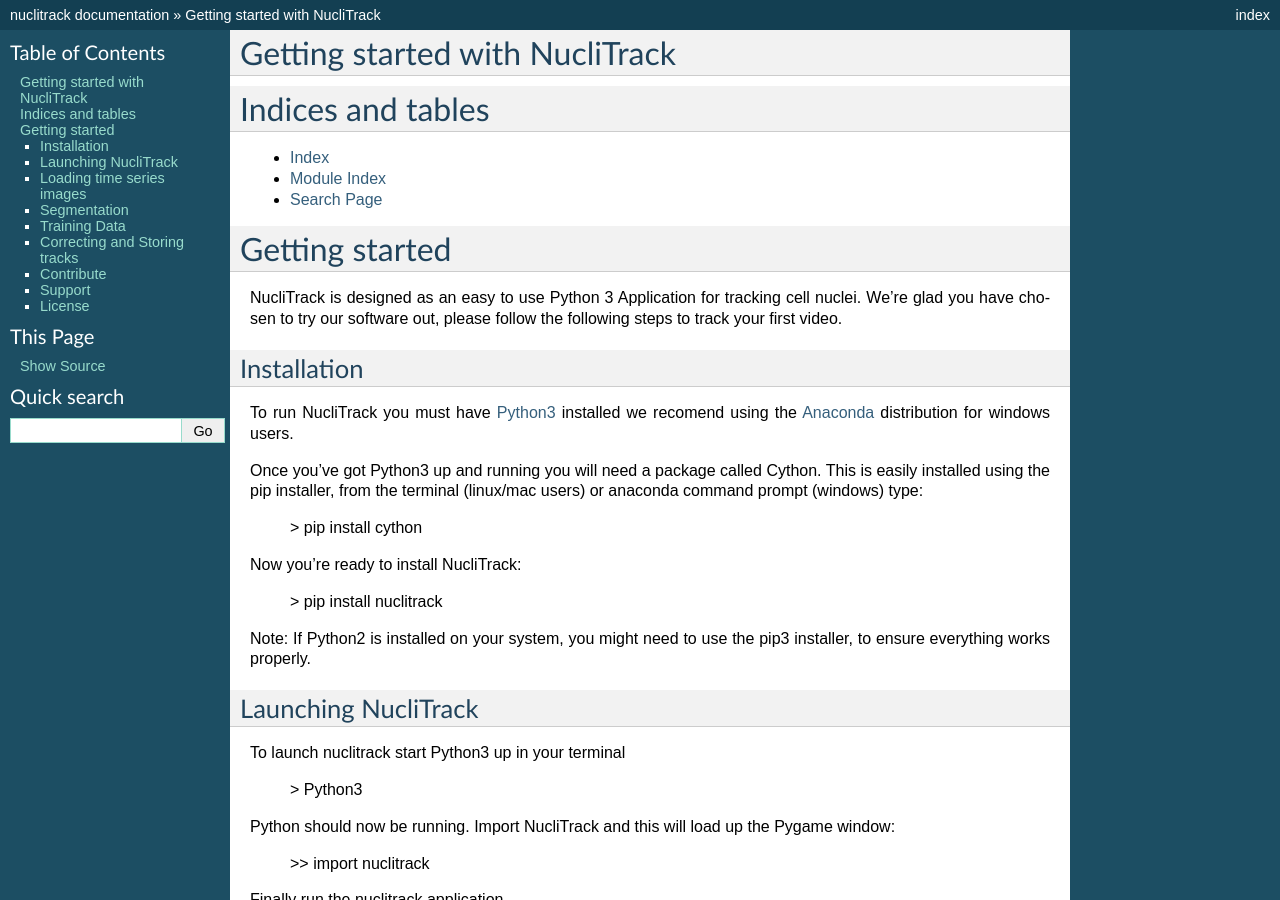
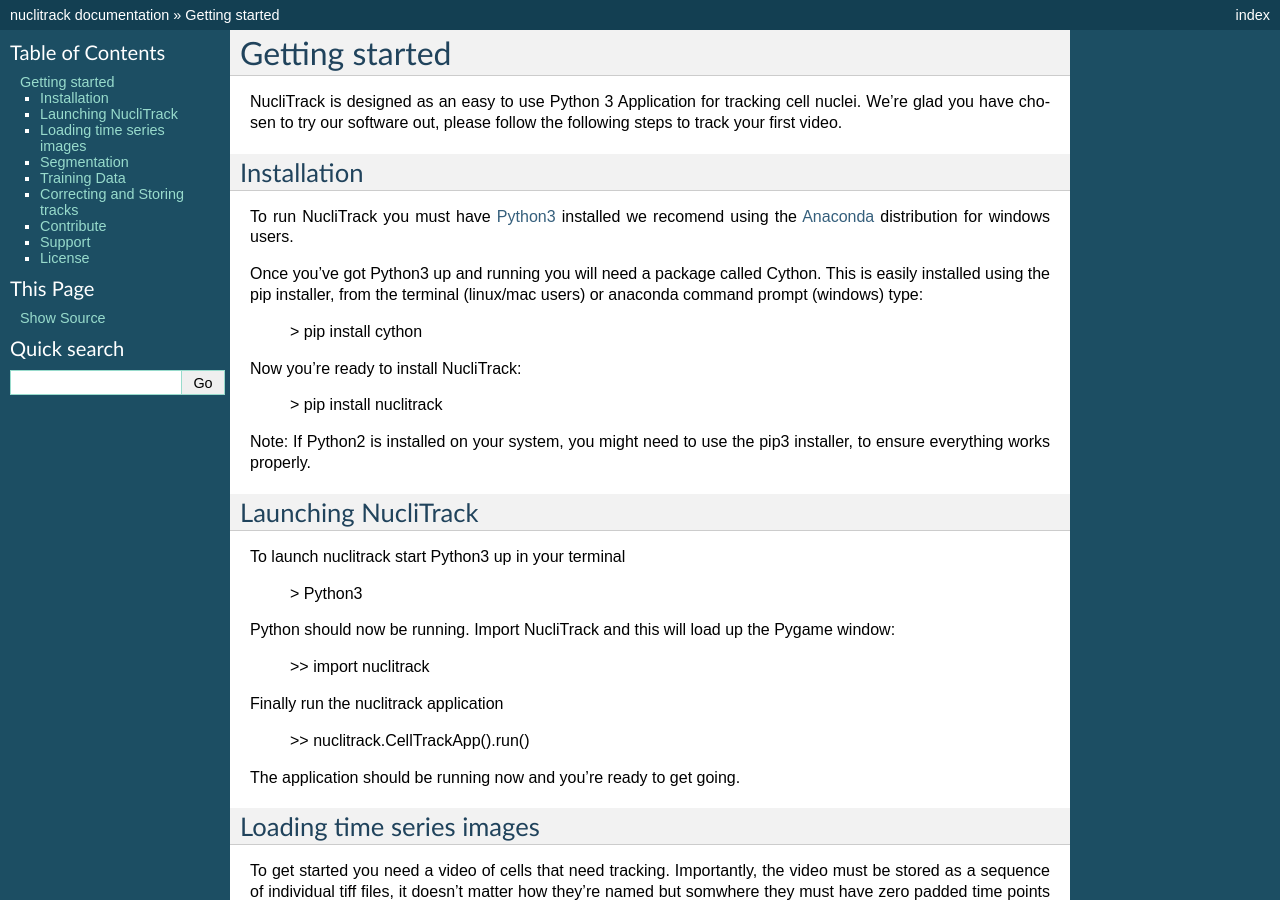
Before and after one commit to samocooper/nuclitrack, a Sphinx documentation site: the page built from docs/index.rst, in a window 1280 px wide and 900 px high. Built offline with Sphinx 7.4.7, drawn with Linux system fonts in a browser that asks for light colours; some of the changed text lies outside the part shown.

Commit message:
Update index.rst

```diff
--- a/docs/index.rst
+++ b/docs/index.rst
@@ -3,22 +3,6 @@
    You can adapt this file completely to your liking, but it should at least
    contain the root `toctree` directive.
 
-
-Getting started with NucliTrack
-======================================
-
-.. toctree::
-   :maxdepth: 2
-   :caption: Contents:
-
-
-
-Indices and tables
-==================
-
-* :ref:`genindex`
-* :ref:`modindex`
-* :ref:`search`
 
 Getting started
 ===============
```
